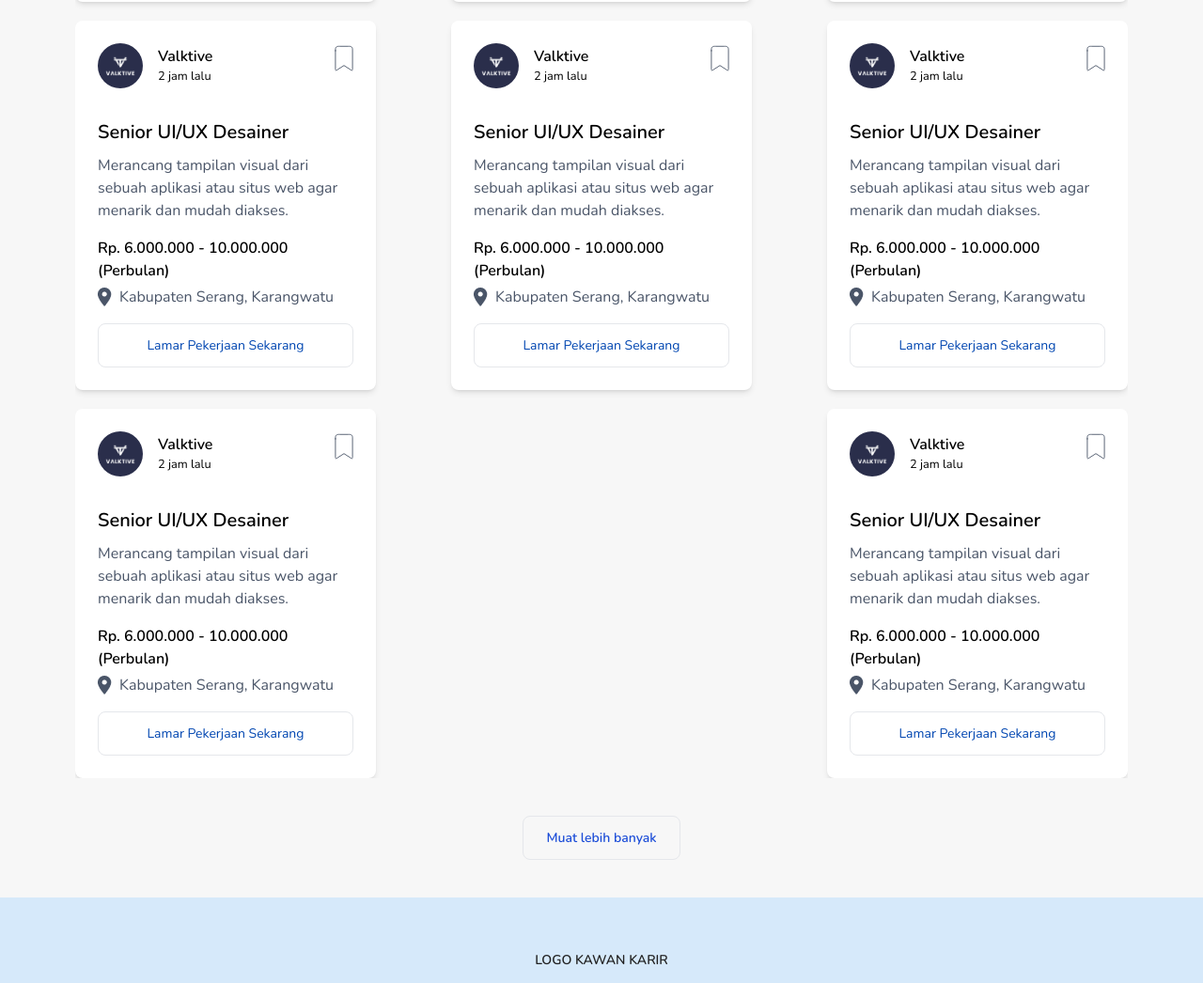
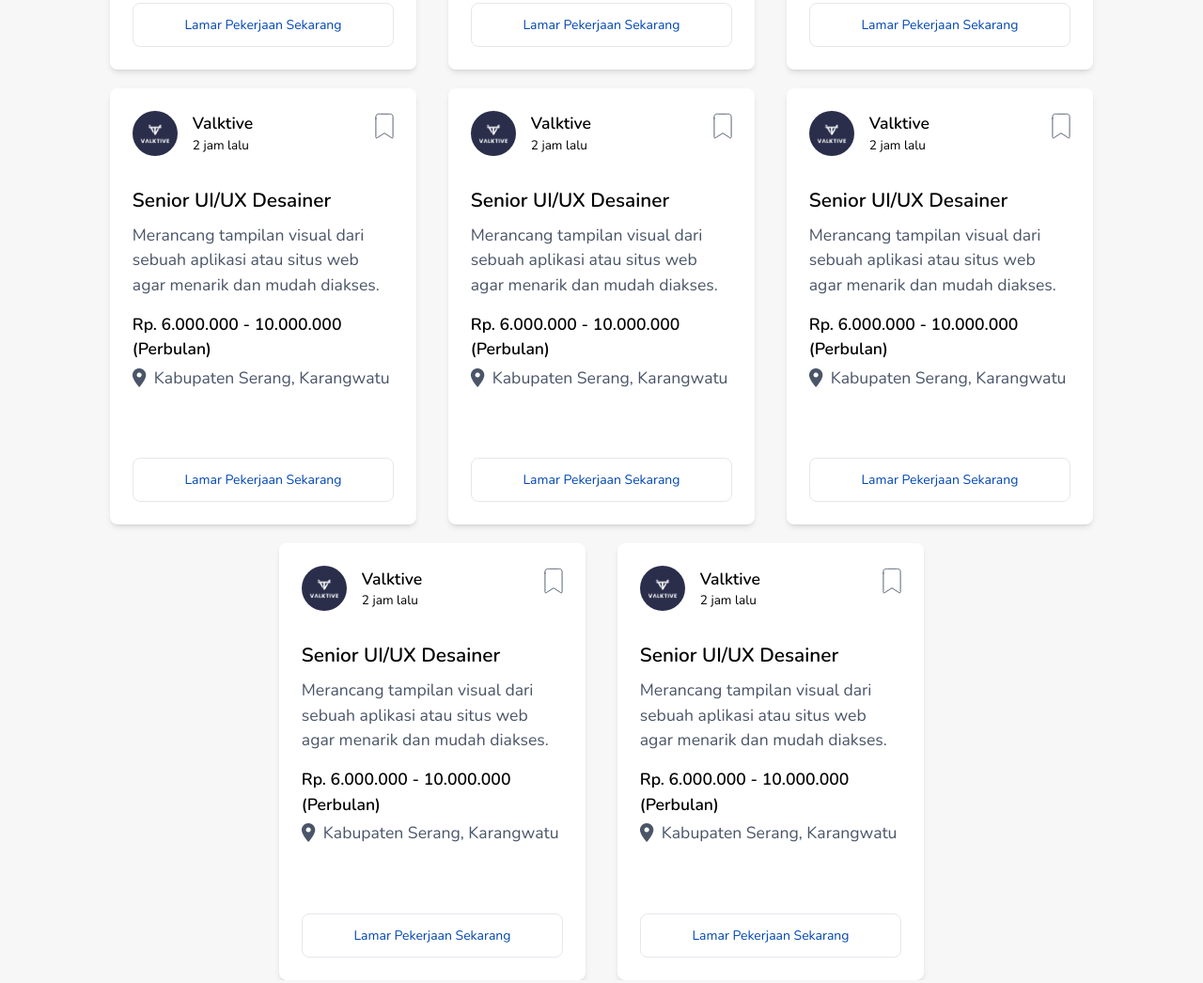
Before and after one commit to Anamm15/karir-cemerlang, a website: page lowongan.html in a window 1280 px wide. Shown: the part 1075-2121 px from the top of the page at 94% size. Drawn offline with nearby package versions, Linux system fonts and the light colour scheme.

Commit message:
Revisi hp perusahaan & lowongan

```diff
--- a/assets/css/lowongan.css
+++ b/assets/css/lowongan.css
@@ -182,9 +182,6 @@ nav div {
     .input form {
         width: 32%;
     }
-    .pekerjaan__card__container {
-        justify-content: center;
-    }
     .pekerjaan__card {
         width: 48% !important;
      }
@@ -211,21 +208,25 @@ nav div {
     .search__container {
         gap: .5rem;
     }
+    .pekerjaan__card__container {
+        column-gap: 3%;
+        justify-content: center;
+    }
     .pekerjaan__card {
-        width: 25vw !important;
+        width: 25.5vw !important;
         height: max-content !important;
     }
     .pekerjaan__card__nama, .pekerjaan__card__harga, .pekerjaan__card__lokasi, .pekerjaan__card__deskripsi {
-        font-size: 1rem;
+        font-size: 1.1rem;
     }
     .pekerjaan__card__jam {
-        font-size: .8rem;
+        font-size: .85rem;
     }
     .pekerjaan__card__jenis {
-        font-size: 1.25rem;
+        font-size: 1.3rem;
     }
     .pekerjaan__card button {
-        margin-top: 1rem !important;
+        margin-top: 2rem !important;
     }
     .footer {
         height: max-content;
@@ -244,6 +245,6 @@ nav div {
 
 @media (min-width: 1441px) and (max-width: 1700px) {
     .pekerjaan__card {
-        width: 21.1vw !important;
+        width: 24vw !important;
     }
 }
--- a/lowongan.html
+++ b/lowongan.html
@@ -39,7 +39,7 @@
                 <li><a href="./lowongan.html" class=" lg:text-sm 2xl:text-b2 xl:text-b3">Lowongan Kerja</a></li>
                 <li><a href="./perusahaan.html" class=" lg:text-sm 2xl:text-b2 xl:text-b3">Perusahaan</a></li>
                 <li><a href="./artikel-karir.html" class=" lg:text-sm 2xl:text-b2 xl:text-b3">Artikel Karir</a></li>
-                <li><a href="#" class=" lg:text-sm 2xl:text-b2 xl:text-b3">Tentang Kami</a></li>
+                <li><a href="./premium.html" class=" lg:text-sm 2xl:text-b2 xl:text-b3">Premium</a></li>
             </ul>
 
             <!-- Desktop Buttons -->
@@ -59,7 +59,7 @@
                 <li><a href="./lowongan.html" class="text-b2">Lowongan Kerja</a></li>
                 <li><a href="./perusahaan.html" class="text-b2">Perusahaan</a></li>
                 <li><a href="./artikel-karir.html" class="text-b2">Artikel Karir</a></li>
-                <li><a href="#" class="text-b2">Tentang Kami</a></li>
+                <li><a href="./premium.html" class="text-b2">Premium</a></li>
                 <li class="w-full">
                     <button class="w-full text-b2 text-left text-black-2"><a href="./register.html">Daftar</a></button>
                 </li>
@@ -131,7 +131,7 @@
 
     <section class="card px-20 mt-8">
         <div class="relative pekerjaan__carousel overflow-hidden flex justify-center">
-            <div class="flex flex-wrap gap-5 justify-between swiper-wrapper pekerjaan__card__container">
+            <div class="flex flex-wrap gap-y-5 justify-between swiper-wrapper pekerjaan__card__container">
                 <div class="pekerjaan__card swiper-slide relative bg-white-1 p-6 rounded-lg shadow-md hover:shadow-lg">
                     <div class="flex justify-between">
                         <div class="flex items-center gap-4">
@@ -146,12 +146,12 @@
                     <div class="text-h5 font-semibold mt-8 pekerjaan__card__jenis">Senior UI/UX Desainer </div>
                     <div class="text-b2 text-black-2 mt-2 pekerjaan__card__deskripsi">Merancang tampilan visual dari sebuah aplikasi atau situs web agar menarik dan mudah diakses.</div>
                     <div class="font-semibold text-h6 mt-4 pekerjaan__card__harga">Rp. 6.000.000 - 10.000.000 (Perbulan)</div>
-                    <div class="mt-1 flex items-center gap-x-2">
+                    <div class="mt-1 mb-10 flex items-center gap-x-2">
                         <img src="./assets/img/lokasi.png" alt="">
                         <p class="text-b2 text-black-2 pekerjaan__card__lokasi">Kabupaten Serang, Karangwatu</p>
                     </div>
                     <a href="./lowongan-detail.html">
-                        <button class="transition w-full mt-12 text-primary-1 border py-3 hover:text-white-1 hover:bg-primary-1 rounded-lg">
+                        <button class="transition w-full mt-8 text-primary-1 border py-3 hover:text-white-1 hover:bg-primary-1 rounded-lg">
                             Lamar Pekerjaan Sekarang
                         </button>
                     </a>
@@ -170,12 +170,12 @@
                     <div class="text-h5 font-semibold mt-8 pekerjaan__card__jenis">Senior UI/UX Desainer </div>
                     <div class="text-b2 text-black-2 mt-2 pekerjaan__card__deskripsi">Merancang tampilan visual dari sebuah aplikasi atau situs web agar menarik dan mudah diakses.</div>
                     <div class="font-semibold text-h6 mt-4 pekerjaan__card__harga">Rp. 6.000.000 - 10.000.000 (Perbulan)</div>
-                    <div class="mt-1 flex items-center gap-x-2">
+                    <div class="mt-1 mb-10 flex items-center gap-x-2">
                         <img src="./assets/img/lokasi.png" alt="">
                         <p class="text-b2 text-black-2 pekerjaan__card__lokasi">Kabupaten Serang, Karangwatu</p>
                     </div>
                     <a href="./lowongan-detail.html">
-                        <button class="transition w-full mt-12 text-primary-1 border py-3 hover:text-white-1 hover:bg-primary-1 rounded-lg">
+                        <button class="transition w-full mt-8 text-primary-1 border py-3 hover:text-white-1 hover:bg-primary-1 rounded-lg">
                             Lamar Pekerjaan Sekarang
                         </button>
                     </a>
@@ -194,12 +194,12 @@
                     <div class="text-h5 font-semibold mt-8 pekerjaan__card__jenis">Senior UI/UX Desainer </div>
                     <div class="text-b2 text-black-2 mt-2 pekerjaan__card__deskripsi">Merancang tampilan visual dari sebuah aplikasi atau situs web agar menarik dan mudah diakses.</div>
                     <div class="font-semibold text-h6 mt-4 pekerjaan__card__harga">Rp. 6.000.000 - 10.000.000 (Perbulan)</div>
-                    <div class="mt-1 flex items-center gap-x-2">
+                    <div class="mt-1 mb-10 flex items-center gap-x-2">
                         <img src="./assets/img/lokasi.png" alt="">
                         <p class="text-b2 text-black-2 pekerjaan__card__lokasi">Kabupaten Serang, Karangwatu</p>
                     </div>
                     <a href="./lowongan-detail.html">
-                        <button class="transition w-full mt-12 text-primary-1 border py-3 hover:text-white-1 hover:bg-primary-1 rounded-lg">
+                        <button class="transition w-full mt-8 text-primary-1 border py-3 hover:text-white-1 hover:bg-primary-1 rounded-lg">
                             Lamar Pekerjaan Sekarang
                         </button>
                     </a>
@@ -218,12 +218,12 @@
                     <div class="text-h5 font-semibold mt-8 pekerjaan__card__jenis">Senior UI/UX Desainer </div>
                     <div class="text-b2 text-black-2 mt-2 pekerjaan__card__deskripsi">Merancang tampilan visual dari sebuah aplikasi atau situs web agar menarik dan mudah diakses.</div>
                     <div class="font-semibold text-h6 mt-4 pekerjaan__card__harga">Rp. 6.000.000 - 10.000.000 (Perbulan)</div>
-                    <div class="mt-1 flex items-center gap-x-2">
+                    <div class="mt-1 mb-10 flex items-center gap-x-2">
                         <img src="./assets/img/lokasi.png" alt="">
                         <p class="text-b2 text-black-2 pekerjaan__card__lokasi">Kabupaten Serang, Karangwatu</p>
                     </div>
                     <a href="./lowongan-detail.html">
-                        <button class="transition w-full mt-12 text-primary-1 border py-3 hover:text-white-1 hover:bg-primary-1 rounded-lg">
+                        <button class="transition w-full mt-8 text-primary-1 border py-3 hover:text-white-1 hover:bg-primary-1 rounded-lg">
                             Lamar Pekerjaan Sekarang
                         </button>
                     </a>
@@ -242,12 +242,12 @@
                     <div class="text-h5 font-semibold mt-8 pekerjaan__card__jenis">Senior UI/UX Desainer </div>
                     <div class="text-b2 text-black-2 mt-2 pekerjaan__card__deskripsi">Merancang tampilan visual dari sebuah aplikasi atau situs web agar menarik dan mudah diakses.</div>
                     <div class="font-semibold text-h6 mt-4 pekerjaan__card__harga">Rp. 6.000.000 - 10.000.000 (Perbulan)</div>
-                    <div class="mt-1 flex items-center gap-x-2">
+                    <div class="mt-1 mb-10 flex items-center gap-x-2">
                         <img src="./assets/img/lokasi.png" alt="">
                         <p class="text-b2 text-black-2 pekerjaan__card__lokasi">Kabupaten Serang, Karangwatu</p>
                     </div>
                     <a href="./lowongan-detail.html">
-                        <button class="transition w-full mt-12 text-primary-1 border py-3 hover:text-white-1 hover:bg-primary-1 rounded-lg">
+                        <button class="transition w-full mt-8 text-primary-1 border py-3 hover:text-white-1 hover:bg-primary-1 rounded-lg">
                             Lamar Pekerjaan Sekarang
                         </button>
                     </a>
@@ -266,12 +266,12 @@
                     <div class="text-h5 font-semibold mt-8 pekerjaan__card__jenis">Senior UI/UX Desainer </div>
                     <div class="text-b2 text-black-2 mt-2 pekerjaan__card__deskripsi">Merancang tampilan visual dari sebuah aplikasi atau situs web agar menarik dan mudah diakses.</div>
                     <div class="font-semibold text-h6 mt-4 pekerjaan__card__harga">Rp. 6.000.000 - 10.000.000 (Perbulan)</div>
-                    <div class="mt-1 flex items-center gap-x-2">
+                    <div class="mt-1 mb-10 flex items-center gap-x-2">
                         <img src="./assets/img/lokasi.png" alt="">
                         <p class="text-b2 text-black-2 pekerjaan__card__lokasi">Kabupaten Serang, Karangwatu</p>
                     </div>
                     <a href="./lowongan-detail.html">
-                        <button class="transition w-full mt-12 text-primary-1 border py-3 hover:text-white-1 hover:bg-primary-1 rounded-lg">
+                        <button class="transition w-full mt-8 text-primary-1 border py-3 hover:text-white-1 hover:bg-primary-1 rounded-lg">
                             Lamar Pekerjaan Sekarang
                         </button>
                     </a>
@@ -290,12 +290,12 @@
                     <div class="text-h5 font-semibold mt-8 pekerjaan__card__jenis">Senior UI/UX Desainer </div>
                     <div class="text-b2 text-black-2 mt-2 pekerjaan__card__deskripsi">Merancang tampilan visual dari sebuah aplikasi atau situs web agar menarik dan mudah diakses.</div>
                     <div class="font-semibold text-h6 mt-4 pekerjaan__card__harga">Rp. 6.000.000 - 10.000.000 (Perbulan)</div>
-                    <div class="mt-1 flex items-center gap-x-2">
+                    <div class="mt-1 mb-10 flex items-center gap-x-2">
                         <img src="./assets/img/lokasi.png" alt="">
                         <p class="text-b2 text-black-2 pekerjaan__card__lokasi">Kabupaten Serang, Karangwatu</p>
                     </div>
                     <a href="./lowongan-detail.html">
-                        <button class="transition w-full mt-12 text-primary-1 border py-3 hover:text-white-1 hover:bg-primary-1 rounded-lg">
+                        <button class="transition w-full mt-8 text-primary-1 border py-3 hover:text-white-1 hover:bg-primary-1 rounded-lg">
                             Lamar Pekerjaan Sekarang
                         </button>
                     </a>
@@ -314,12 +314,12 @@
                     <div class="text-h5 font-semibold mt-8 pekerjaan__card__jenis">Senior UI/UX Desainer </div>
                     <div class="text-b2 text-black-2 mt-2 pekerjaan__card__deskripsi">Merancang tampilan visual dari sebuah aplikasi atau situs web agar menarik dan mudah diakses.</div>
                     <div class="font-semibold text-h6 mt-4 pekerjaan__card__harga">Rp. 6.000.000 - 10.000.000 (Perbulan)</div>
-                    <div class="mt-1 flex items-center gap-x-2">
+                    <div class="mt-1 mb-10 flex items-center gap-x-2">
                         <img src="./assets/img/lokasi.png" alt="">
                         <p class="text-b2 text-black-2 pekerjaan__card__lokasi">Kabupaten Serang, Karangwatu</p>
                     </div>
                     <a href="./lowongan-detail.html">
-                        <button class="transition w-full mt-12 text-primary-1 border py-3 hover:text-white-1 hover:bg-primary-1 rounded-lg">
+                        <button class="transition w-full mt-8 text-primary-1 border py-3 hover:text-white-1 hover:bg-primary-1 rounded-lg">
                             Lamar Pekerjaan Sekarang
                         </button>
                     </a>
```
Also changed, not shown: artikel-karir.html (+2 -2 lines), assets/css/perusahaan.css (+25 -4 lines), homepage-perusahaan.html (+2 -2 lines), index.html (+2 -2 lines), lowongan-detail.html (+2 -2 lines), perusahaan-detail.html (+5 -5 lines), perusahaan.html (+2 -2 lines), premium.html (+2 -2 lines), profile.html (+2 -2 lines).
